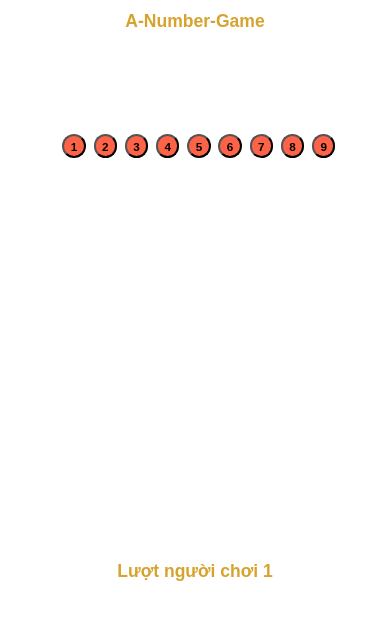
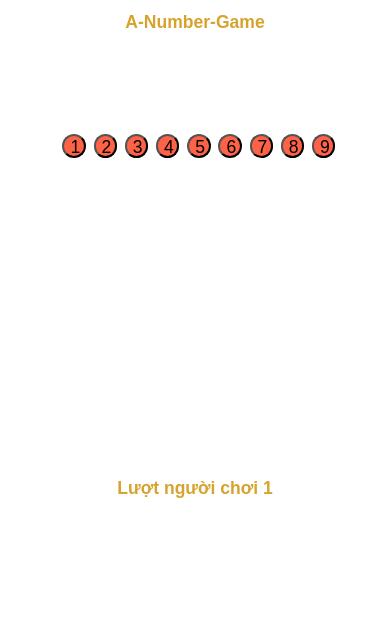
Before and after one commit to RitornareLuck/PublicFPTProj, a plain HTML site: page Web/NumberGame/index.html in a window 390 px wide. Drawn offline with Linux system fonts and the light colour scheme.

Commit message:
More Mobile Optimize

```diff
--- a/Web/NumberGame/style.css
+++ b/Web/NumberGame/style.css
@@ -1,18 +1,24 @@
 .number{
-  width: 6%;
+  width: 6vw;
+  max-height: 6vw;
   max-width: 70px;
-  aspect-ratio : 1 / 1;
+  max-height: 70px
   font-weight: bold;
-  font-size: 3vw;
+  font-size: 4.5vw;
   background-color: tomato;
   transition: all .8s ease;
   position: absolute;
-  top: 300%;
-  left: 50%;
-  border-radius: 60%;
+  top: 300vh;
+  left: 50vw;
+  border-radius: 100%;
+}
+@media screen and (min-width: 1200px) {
+  .number {
+     font-size: 55px;
+  }
 }
 button{
-  margin: 2% 0;
+  margin: 2vw 0;
 }
 body {
     font-family: "Arial", sans-serif;
@@ -25,14 +31,14 @@ section {
 .gtitle {
     font-size: 4.5vw;
     color: #d7a32f;
-    margin: 3% auto;
+    margin: 3vw auto;
 }
 
 .gcontainer {
     display: grid;
     grid-template-columns: repeat(3, auto);
-    width: 80%;
-    margin: 3% auto;
+    width: 80vw;
+    margin: 3vw auto;
     background-color: #11215a;
     color: #04c0b2;
 }
@@ -40,9 +46,9 @@ section {
 .gstatus {
     font-size: 4.5vw;
     color: #d7a32f;
-    margin: 3% auto;
+    margin: 3vw auto;
 	bottom: 0%;
 	left: 50vw;
 	white-space: pre-line;
-	padding: 60vh 0;
+	padding: 50vh 0;
 }
```
